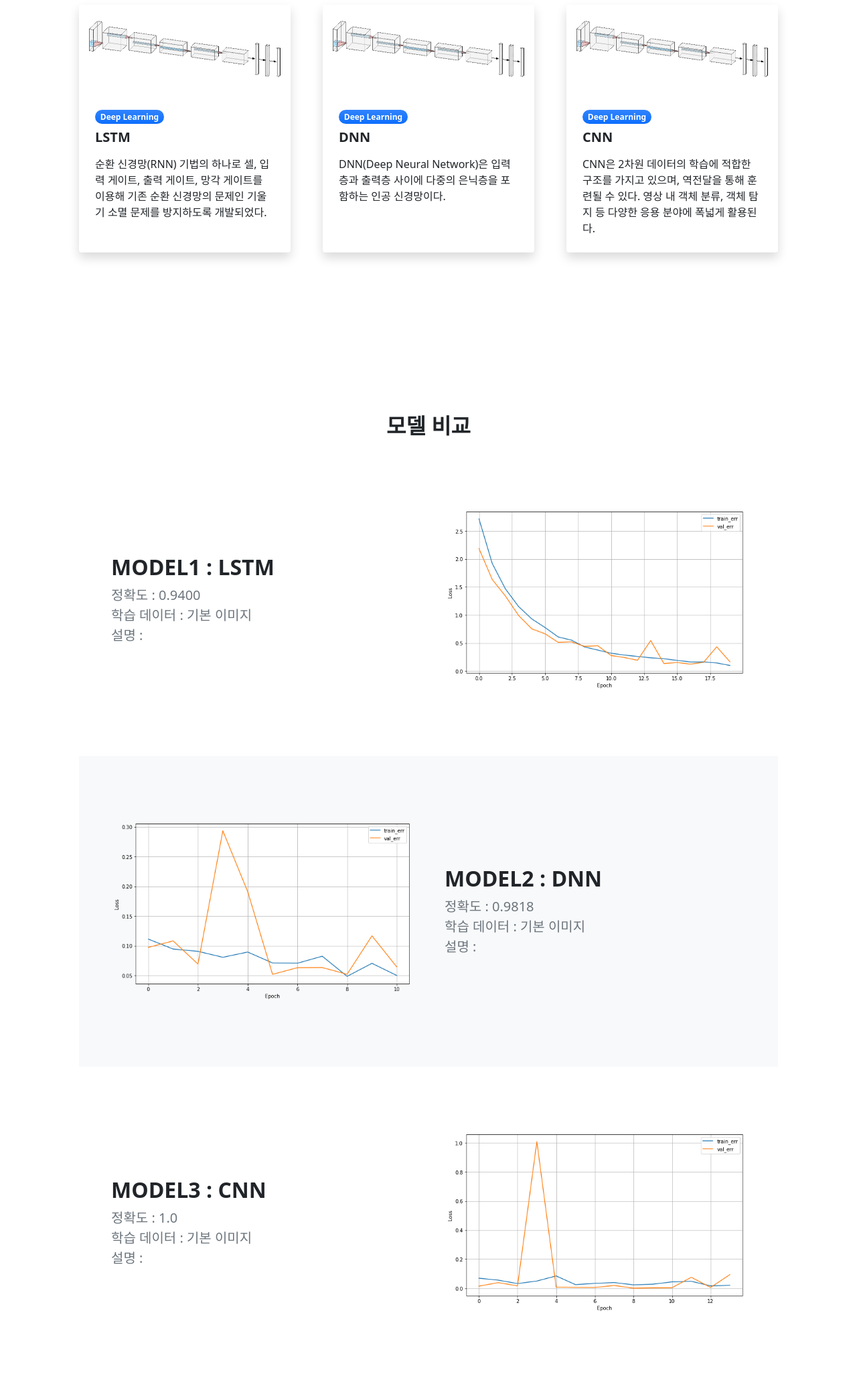
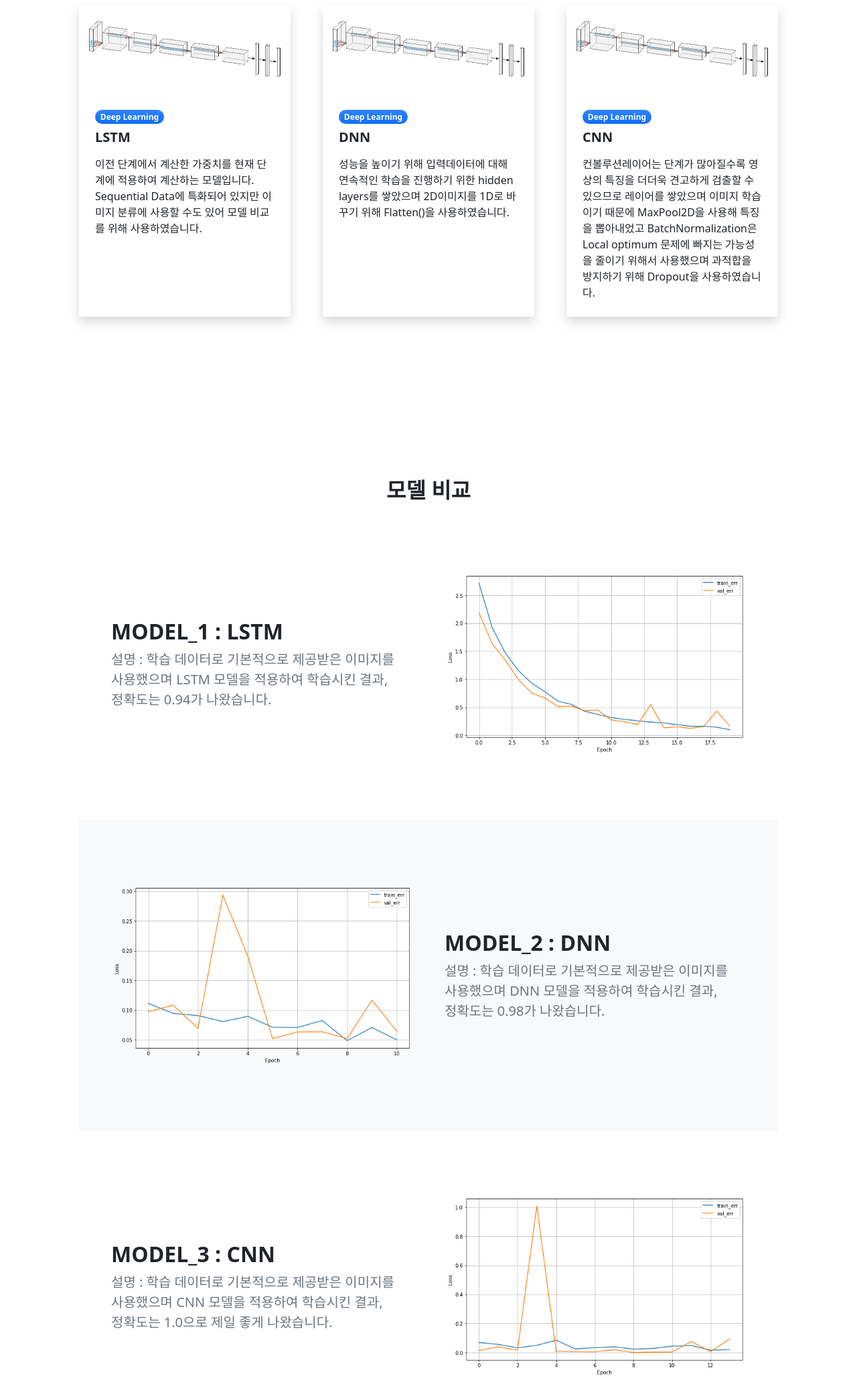
Before and after one commit to hardids/Sign-Language-Translation, a Django app: page /sign_lang/model_cnn/ in a window 1280 px wide. Shown: the part 549-2607 px from the top of the page at 67% size. Run offline with Django 3.2, Linux system fonts and the light colour scheme; some libraries are stand-ins or nearby versions.

Commit message:
jinho_model_final

```diff
--- a/sign_lang/templates/sign_lang/model_cnn.html
+++ b/sign_lang/templates/sign_lang/model_cnn.html
@@ -36,7 +36,7 @@
                     <div class="card-body p-4">
                         <div class="badge bg-primary bg-gradient rounded-pill mb-2">Deep Learning</div>
                         <a class="text-decoration-none link-dark stretched-link" href="#!"><h5 class="card-title mb-3"><strong>LSTM</strong></h5></a>
-                        <p class="card-text mb-0">순환 신경망(RNN) 기법의 하나로 셀, 입력 게이트, 출력 게이트, 망각 게이트를 이용해 기존 순환 신경망의 문제인 기울기 소멸 문제를 방지하도록 개발되었다.</p>
+                        <p class="card-text mb-0">이전 단계에서 계산한 가중치를 현재 단계에 적용하여 계산하는 모델입니다. <br> Sequential Data에 특화되어 있지만 이미지 분류에 사용할 수도 있어 모델 비교를 위해 사용하였습니다.</p>
                     </div>
                 </div>
             </div>
@@ -46,7 +46,7 @@
                     <div class="card-body p-4">
                         <div class="badge bg-primary bg-gradient rounded-pill mb-2">Deep Learning</div>
                         <a class="text-decoration-none link-dark stretched-link" href="#!"><h5 class="card-title mb-3"><strong>DNN</strong></h5></a>
-                        <p class="card-text mb-0">DNN(Deep Neural Network)은 입력층과 출력층 사이에 다중의 은닉층을 포함하는 인공 신경망이다.</p>
+                        <p class="card-text mb-0">성능을 높이기 위해 입력데이터에 대해 연속적인 학습을 진행하기 위한 hidden layers를 쌓았으며 2D이미지를 1D로 바꾸기 위해 Flatten()을 사용하였습니다.</p>
                     </div>
                 </div>
             </div>
@@ -57,7 +57,7 @@
                     <div class="card-body p-4">
                         <div class="badge bg-primary bg-gradient rounded-pill mb-2">Deep Learning</div>
                         <a class="text-decoration-none link-dark stretched-link" href="#!"><h5 class="card-title mb-3"><strong>CNN</strong></h5></a>
-                        <p class="card-text mb-0">CNN은 2차원 데이터의 학습에 적합한 구조를 가지고 있으며, 역전달을 통해 훈련될 수 있다. 영상 내 객체 분류, 객체 탐지 등 다양한 응용 분야에 폭넓게 활용된다.</p>
+                        <p class="card-text mb-0">컨볼루션레이어는 단계가 많아질수록 영상의 특징을 더더욱 견고하게 검출할 수 있으므로 레이어를 쌓았으며 이미지 학습이기 때문에 MaxPool2D을 사용해 특징을 뽑아내었고 BatchNormalization은 Local optimum 문제에 빠지는 가능성을 줄이기 위해서 사용했으며 과적합을 방지하기 위해 Dropout을 사용하였습니다.</p>
                     </div>
                 </div>
             </div>
@@ -83,8 +83,8 @@
                 <div class="row gx-5 align-items-center">
                     <div class="col-lg-6 order-first order-lg-last"><img class="img-fluid rounded mb-5 mb-lg-0" src="/static/assets/lstm.png" alt="..." /></div>
                     <div class="col-lg-6">
-                        <h2 class="fw-bolder">MODEL1 : LSTM</h2>
-                        <p class="lead fw-normal text-muted mb-0">정확도 : 0.9400 <br> 학습 데이터 : 기본 이미지 <br> 설명 : </p>
+                        <h2 class="fw-bolder">MODEL_1 : LSTM</h2>
+                        <p class="lead fw-normal text-muted mb-0">설명 : 학습 데이터로 기본적으로 제공받은 이미지를 <br> 사용했으며 LSTM 모델을 적용하여 학습시킨 결과, <br> 정확도는 0.94가 나왔습니다.</p>
                     </div>
                 </div>
             </div>
@@ -96,8 +96,8 @@
                 <div class="row gx-5 align-items-center">
                     <div class="col-lg-6"><img class="img-fluid rounded mb-5 mb-lg-0" src="/static/assets/dnn.png" alt="..." /></div>
                     <div class="col-lg-6">
-                        <h2 class="fw-bolder">MODEL2 : DNN</h2>
-                        <p class="lead fw-normal text-muted mb-0">정확도 : 0.9818 <br> 학습 데이터 : 기본 이미지 <br> 설명 : </p>
+                        <h2 class="fw-bolder">MODEL_2 : DNN</h2>
+                        <p class="lead fw-normal text-muted mb-0">설명 : 학습 데이터로 기본적으로 제공받은 이미지를 <br> 사용했으며 DNN 모델을 적용하여 학습시킨 결과, <br> 정확도는 0.98가 나왔습니다.</p>
                     </div>
                 </div>
             </div>
@@ -109,8 +109,8 @@
                 <div class="row gx-5 align-items-center">
                     <div class="col-lg-6 order-first order-lg-last"><img class="img-fluid rounded mb-5 mb-lg-0" src="/static/assets/cnn.png" alt="..." /></div>
                     <div class="col-lg-6">
-                        <h2 class="fw-bolder">MODEL3 : CNN</h2>
-                        <p class="lead fw-normal text-muted mb-0">정확도 : 1.0 <br> 학습 데이터 : 기본 이미지 <br> 설명 : </p>
+                        <h2 class="fw-bolder">MODEL_3 : CNN</h2>
+                        <p class="lead fw-normal text-muted mb-0">설명 : 학습 데이터로 기본적으로 제공받은 이미지를 <br> 사용했으며 CNN 모델을 적용하여 학습시킨 결과, <br> 정확도는 1.0으로 제일 좋게 나왔습니다.</p>
                     </div>
                 </div>
             </div>
@@ -122,8 +122,8 @@
                 <div class="row gx-5 align-items-center">
                     <div class="col-lg-6"><img class="img-fluid rounded mb-5 mb-lg-0" src="/static/assets/pic_cnn.png" alt="..." /></div>
                     <div class="col-lg-6">
-                        <h2 class="fw-bolder">MODEL4 : CNN</h2>
-                        <p class="lead fw-normal text-muted mb-0">정확도 : 0.99 <br> 학습 데이터 : 직접 찍은 사진 <br> 설명 : </p>
+                        <h2 class="fw-bolder">MODEL_4 : CNN</h2>
+                        <p class="lead fw-normal text-muted mb-0">설명 : 학습 데이터로 직접 촬영한 이미지를 <br> 사용했으며 CNN 모델을 적용하여 학습시킨 결과, <br> 정확도는 0.99가 나왔습니다.</p>
                     </div>
                 </div>
             </div>
@@ -135,8 +135,8 @@
                 <div class="row gx-5 align-items-center">
                     <div class="col-lg-6 order-first order-lg-last"><img class="img-fluid rounded mb-5 mb-lg-0" src="/static/assets/gray_cnn.PNG" alt="..." /></div>
                     <div class="col-lg-6">
-                        <h2 class="fw-bolder">MODEL5 : CNN</h2>
-                        <p class="lead fw-normal text-muted mb-0">정확도 : 0.99 <br> 학습 데이터 : 직접 찍은 사진 + 명암 조절 <br> 설명 : </p>
+                        <h2 class="fw-bolder">MODEL_5 : CNN</h2>
+                        <p class="lead fw-normal text-muted mb-0">설명 : 학습 데이터로 직접 촬영한 이미지를 <br> 사용했으며 데이터 증강을 위해 명암을 조절하여 <br> CNN 모델을 적용하였고 학습시킨 결과, <br> 정확도는 0.99가 나왔습니다.</p>
                     </div>
                 </div>
             </div>
@@ -148,8 +148,8 @@
                 <div class="row gx-5 align-items-center">
                     <div class="col-lg-6"><img class="img-fluid rounded mb-5 mb-lg-0" src="/static/assets/final_cnn.PNG" alt="..." /></div>
                     <div class="col-lg-6">
-                        <h2 class="fw-bolder">MODEL6 : CNN</h2>
-                        <p class="lead fw-normal text-muted mb-0">정확도 : 0.99 <br> 학습 데이터 : 직접 찍은 사진 + 명암 조절 + 노이즈 제거 <br> 설명 :  </p>
+                        <h2 class="fw-bolder">MODEL_6 : CNN</h2>
+                        <p class="lead fw-normal text-muted mb-0">설명 : 학습 데이터로 직접 촬영한 이미지를 <br> 사용했으며 데이터 증강을 위해 명암을 조절하고 <br> 노이즈를 제거해서 CNN 모델을 적용하였고 <br> 학습시킨 결과, 정확도는 0.99가 나왔습니다.</p>
                     </div>
                 </div>
             </div>
```
